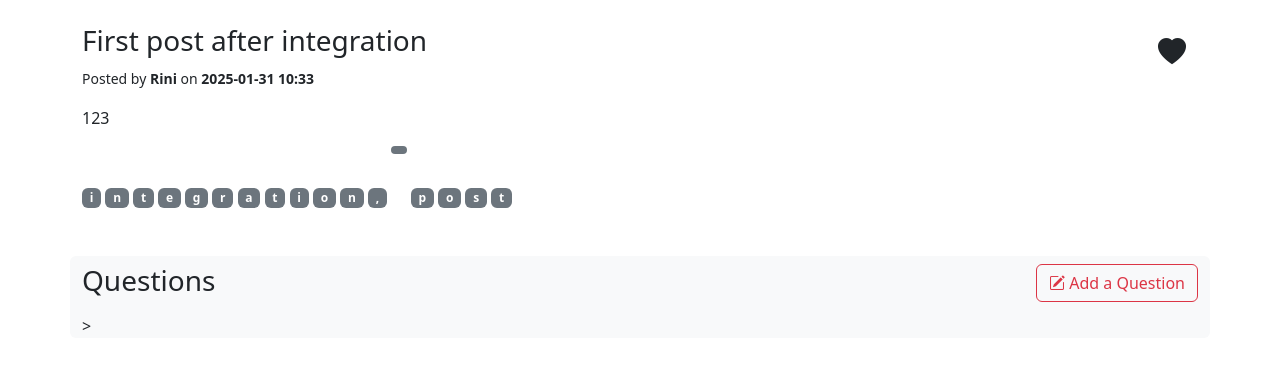
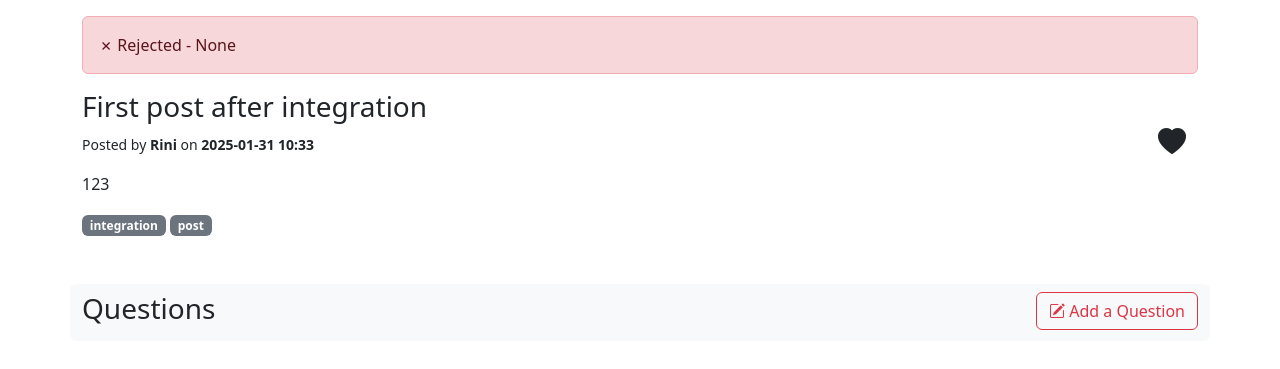
Before and after one commit to Tushar5758/projecta, a Flask app: page /post/1 in a window 1280 px wide. Shown: the part 70-439 px from the top of the page. Run offline with Flask 3, Linux system fonts and the light colour scheme; a user stored in the database is signed in.

Commit message:
Resolved the keyword and reject issue and enhanced the UI

```diff
--- a/merged.py
+++ b/merged.py
@@ -708,20 +708,16 @@ def post_details(post_id):
         student_id = session.get('student_id')
         user_liked = LikePost.query.filter_by(student_id=student_id, post_id=post_id).first()
 
-        keyword_list = post.keywords.split(",") if post.keywords else []
-        keywords = [keyword.strip() for keyword in keyword_list if keyword.strip()]
+        print("Final post.keywords:", type(post.keywords), post.keywords)
+
+        keyword_list = post.keywords.split(",") if post.keywords else []  # Splitting by commas
+        keywords = [keyword.strip() for keyword in keyword_list if keyword.strip()]  # Removing spaces & empty entries
         # post.keywords = keywords
-        post.keywords = ", ".join(keywords)
 
         # **Add Questions Related to This Post**
         questions = Question.query.filter_by(post_id=post_id).all()  # Fetch only matching post_id
 
-        return render_template('ASK_Anubhav/Student/post_details.html',
-                               post=post,
-                               username=username,
-                               user_liked=user_liked,
-                               posted_by=posted_by,
-                               questions=questions)  # **Pass questions to template**
+        return render_template('ASK_Anubhav/Student/post_details.html', post=post, username=username, user_liked=user_liked, posted_by=posted_by, questions=questions, keywords=keyword_list, student_id=student_id)  # **Pass questions to template**
 
     except Exception as e:
         flash(f"An error occurred: {str(e)}", "danger")
--- a/static/ASK_Anubhav/Student/style1.css
+++ b/static/ASK_Anubhav/Student/style1.css
@@ -16,3 +16,7 @@
   #tag-input {
     margin: 10px;
   }
+
+.chosen {
+    text-decoration: underline;
+}
--- a/static/ASK_Anubhav/style.css
+++ b/static/ASK_Anubhav/style.css
@@ -11,6 +11,10 @@ to this section's matching END comment to see page-specific styles.
 /*
 MY OWN CSS
 */
+
+.chosen {
+    text-decoration: underline;
+}
 
 .anchor-tag {
   text-decoration: none;
--- a/templates/ASK_Anubhav/Student/create_post.html
+++ b/templates/ASK_Anubhav/Student/create_post.html
@@ -51,15 +51,15 @@
   <form action="{{ url_for('create_post') }}" method="POST" class="container mt-3">
       <div class="mb-3">
           <label for="title" class="form-label">Title</label>
-          <input type="text" class="form-control" id="title" name="title" required>
+          <input type="text" class="form-control" id="title" name="title" placeholder="Write a suitable title" required>
       </div>
       <div class="mb-3">
           <label for="body" class="form-label">Content</label>
-          <textarea class="form-control" id="body" name="body" rows="3" required></textarea>
+          <textarea class="form-control" id="body" name="body" rows="3" placeholder="Write the detailed description about your post" required></textarea>
       </div>
       <div class="mb-3">
           <label for="keywords" class="form-label">Keywords</label>
-          <input type="text" class="form-control" id="keywords" name="keywords">
+          <input type="text" class="form-control" id="keywords" name="keywords" placeholder="Enter keywords separated by commas (e.g., python, flask, backend)">
       </div>
       <div class="mb-3">
           <button type="submit" class="btn btn-primary">Submit</button>
--- a/templates/ASK_Anubhav/Student/post_details.html
+++ b/templates/ASK_Anubhav/Student/post_details.html
@@ -62,7 +62,43 @@
 
   <div class="container">
     <div class="row">
-      <div class="col-md-9 mt-4">
+      <div class="mt-3">
+        {% if session.get('is_faculty') %}
+            {% if post.approval and post.approval.status.lower() in ["approved", "rejected"] %}
+                {% if post.approval.status.lower() == "rejected" %}
+                    <div class="alert alert-danger" role="alert">
+                        ✗ Rejected - {{ post.approval.remark }}
+                    </div>
+                {% else %}
+                    <div class="alert alert-success" role="alert">
+                        ✓ Approved
+                    </div>
+                {% endif %}
+            {% endif %}
+        {% endif %}
+        {% if post.student_id == student_id %}
+            {% if post.approval and post.approval.status.lower() in ["approved", "rejected"] %}
+                {% if post.approval.status.lower() == "rejected" %}
+                    <div class="alert alert-danger" role="alert">
+                        ✗ Rejected - {{ post.approval.remark }}
+                    </div>
+                {% elif post.approval.status.lower() == "approved" %}
+                    <div class="alert alert-success" role="alert">
+                        ✓ Approved
+                    </div>
+                {% else %}
+                    <div class="alert alert-warning" role="alert">
+                        ⴵ Pending
+                    </div>
+                {% endif %}
+            {% else %}
+                    <div class="alert alert-warning" role="alert">
+                        ⴵ Pending
+                    </div>
+            {% endif %}
+        {% endif %}
+      </div>
+      <div class="col-md-9">
         <h3>{{ post.title }}</h3>
         <small>
           Posted by <strong> {{ posted_by }} </strong> on <strong> {{ post.date_of_post.strftime('%Y-%m-%d %H:%M' )}}
@@ -71,7 +107,39 @@
         <p class="mt-3">{{ post.body }}</p>
       </div>
       <div class="col-md-3 text-end mt-4">
-        {%if session.get('student_id') %}
+        {% if session.get('is_faculty') %}
+        {% if not post.approval or post.approval.status.lower() not in ["approved", "rejected"] %}
+        <form method="POST" action="{{ url_for('approve_post', post_id=post.id) }}" class="d-inline">
+            <button type="submit" class="btn btn-success">Accept</button>
+        </form>
+        <!-- Button trigger modal -->
+        <button type="button" class="btn btn-danger" data-bs-toggle="modal" data-bs-target="#exampleModal">Reject</button>
+
+        <!-- Modal -->
+        <div class="modal fade" id="exampleModal" tabindex="-1" aria-labelledby="exampleModalLabel" aria-hidden="true">
+          <div class="modal-dialog">
+            <div class="modal-content">
+              <div class="modal-header">
+                <h1 class="modal-title fs-5" id="exampleModalLabel">Rejection Remark</h1>
+                <button type="button" class="btn-close" data-bs-dismiss="modal" aria-label="Close"></button>
+              </div>
+              <div class="modal-body text-start">
+                <form id="rejectForm" method="POST" action="{{ url_for('reject_post', post_id=post.id) }}" id="reject-form-{{ post.id }}"
+                    class="mt-2">
+                    <label for="remarkInput" class="form-label">Enter Rejection Remark:</label>
+                    <textarea class="form-control" id="remarkInput" name="remark" required></textarea>
+                    <input type="hidden" id="postIdInput" name="post_id">  <!-- Hidden input for post ID -->
+                </form>
+              </div>
+              <div class="modal-footer">
+                <button type="button" class="btn btn-secondary" data-bs-dismiss="modal">Close</button>
+                <button type="submit" class="btn btn-primary" form="rejectForm" >Save changes</button>
+              </div>
+            </div>
+          </div>
+        </div>
+        {% endif %}
+        {%elif session.get('is_faculty') == 0 %}
         <form action="{{ url_for('like_post', post_id=post.id) }}" method="POST">
           {% if user_liked %}
           <button type="submit" class="btn btn-transparent" style="border: None; font-size: 28px" title="Tap to Unlike">
@@ -89,10 +157,10 @@
       </div>
     </div>
     <div>
-      {% if post.keywords%}
-      {% for keyword in post.keywords %}
-      <p class="badge text-bg-secondary mb-5">{{ keyword }}</p>
-      {% endfor %}
+      {% if keywords %}
+        {% for keyword in keywords %}
+          <p class="badge text-bg-secondary mb-5">{{ keyword }}</p>
+        {% endfor %}
       {% endif %}
     </div>
   </div>
@@ -135,7 +203,6 @@
 
     <!-- Loop through each question -->
     <div class="question-section" id="questionSection"  data-post-id="{{ post.id }}">
-      >
       {% for question in post.questions %}
       <div class="question-box border p-3 mb-3">
         <h5>{{ question.title }}</h5>
@@ -411,6 +478,12 @@ document.addEventListener("DOMContentLoaded", function () {
   });
 });
     </script>
+    <script>
+    function toggleRejectForm(postId) {
+
+    }
+  </script>
+
 
 </body>
 
--- a/testing.py
+++ b/testing.py
@@ -1,5 +1,5 @@
-from merged import LikePost, app
+from merged import LikePost, app, Post
 
 with app.app_context():  # ✅ Create an application context
-    likes = LikePost.query.all()
-    print("Likes in Database:", likes)  # ✅ Print the likes to see if they exist
+    for post in Post.query.all():
+        print(f"Post ID: {post.id}, Type: {type(post.keywords)}, Value: {post.keywords}")
```
Also changed, not shown: templates/ASK_Anubhav/Student/index.html (+9 -39 lines), templates/ASK_Anubhav/Student/my_posts.html (+12 -8 lines), instance/askanubhav.db, 1 other file.
